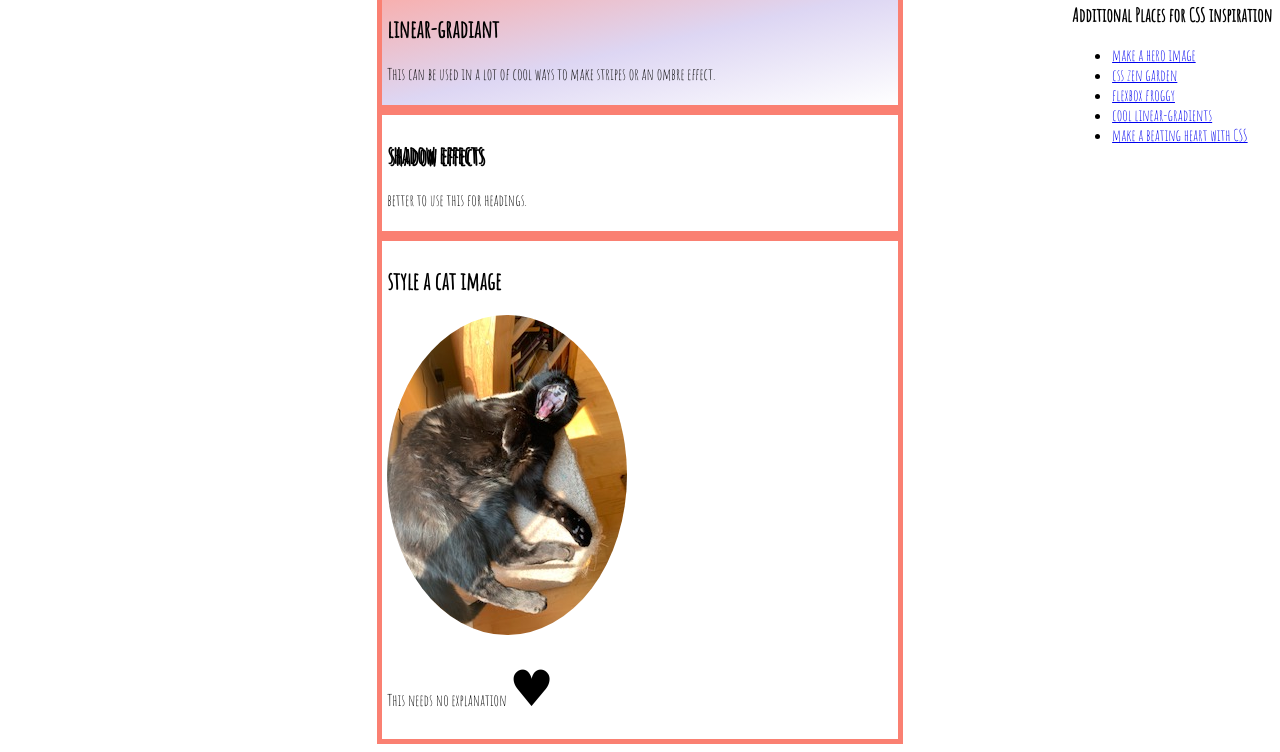
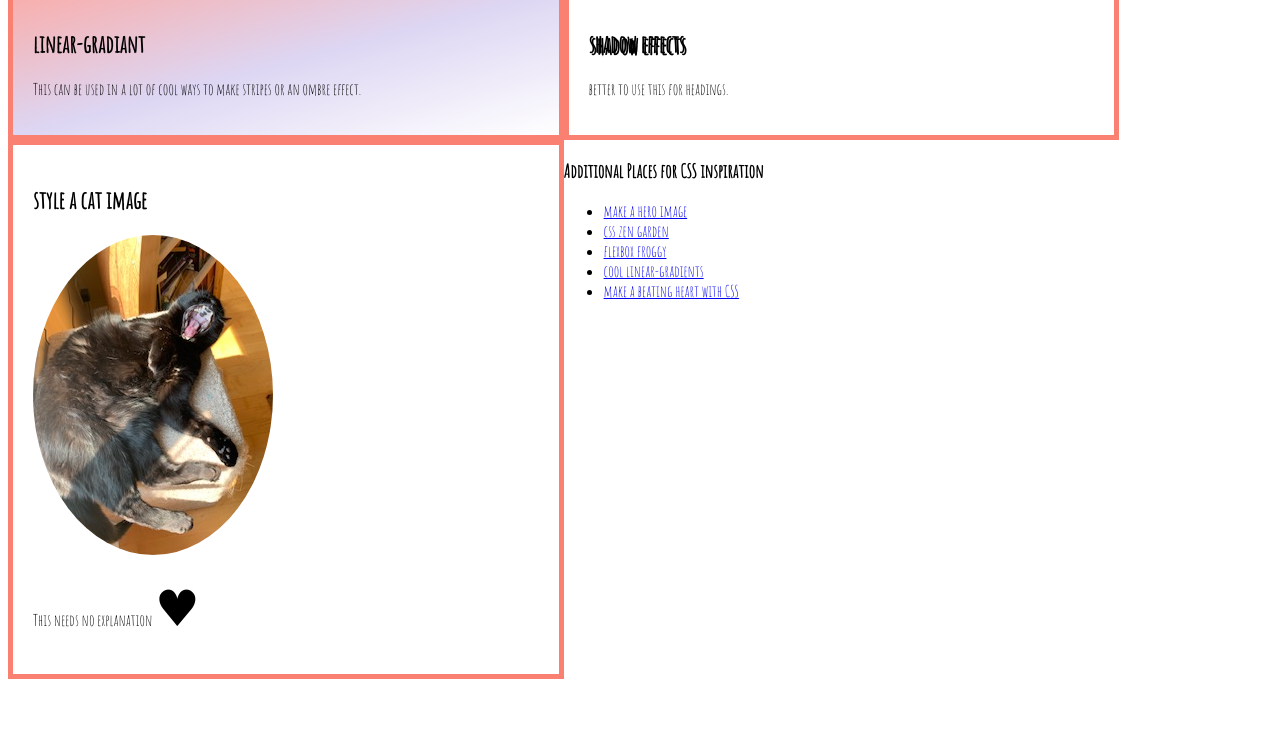
Before and after one commit to KC-LC101-June-21/assignment-4-html-me-something-mabgray, a website: page index.html in a window 1280 px wide. Shown: the part 75-827 px from the top of the page. After the commit the page ends 800 px from the top, so only its background shows below. Drawn offline with Linux system fonts and the light colour scheme.

Commit message:
more floats

```diff
--- a/index.html
+++ b/index.html
@@ -12,17 +12,7 @@
        <h1>Things To Do With CSS</h1>
       </header>
       <main>
-         <article id="side">
-            <h3>Additional Places for CSS inspiration</h3>
-            <ul>
-               <li><a href="https://codetheweb.blog/fullscreen-image-hero/">make a hero image</a></a></li>
-               <li><a href="http://www.csszengarden.com/">css zen garden</a></li>
-               <li><a href="https://flexboxfroggy.com/">flexbox froggy</a></li>
-               <li> <a href="https://uigradients.com/#BlurryBeach">cool linear-gradients</a></li>
-               <li><a href="https://www.freecodecamp.org/news/how-to-create-a-beating-heart-with-pure-css-for-your-valentine-2aeb05e2d36e/">make a beating heart with CSS</a></li>
-            </ul>
 
-         </article>
       <div class="mainbox" id="gradientcolor">
          <h2>linear-gradiant</h2>
          <p>
@@ -42,7 +32,17 @@
          <img  id="cat"src="images/jupitersleeping.jpg" alt="cute cat yawning">
          <p>This needs no explanation <span id="catlove">&#9829;</span>	</p>
     </div>
+    <article id="side">
+      <h3>Additional Places for CSS inspiration</h3>
+      <ul>
+         <li><a href="https://codetheweb.blog/fullscreen-image-hero/">make a hero image</a></a></li>
+         <li><a href="http://www.csszengarden.com/">css zen garden</a></li>
+         <li><a href="https://flexboxfroggy.com/">flexbox froggy</a></li>
+         <li> <a href="https://uigradients.com/#BlurryBeach">cool linear-gradients</a></li>
+         <li><a href="https://www.freecodecamp.org/news/how-to-create-a-beating-heart-with-pure-css-for-your-valentine-2aeb05e2d36e/">make a beating heart with CSS</a></li>
+      </ul>
 
+   </article>
 
       </main>
 
--- a/styles.css
+++ b/styles.css
@@ -14,15 +14,17 @@ h1{
 }
 .mainbox{
     border:5px solid salmon;
-    padding:5px;
-    margin:10px;
+    padding:20px;
+    margin:30px;
     width:40%;
     margin:auto;
+    float:left;
+
 
 }
 
 #side {
-    float:right;
+    float:left;
 }
 
 #cat{
```
